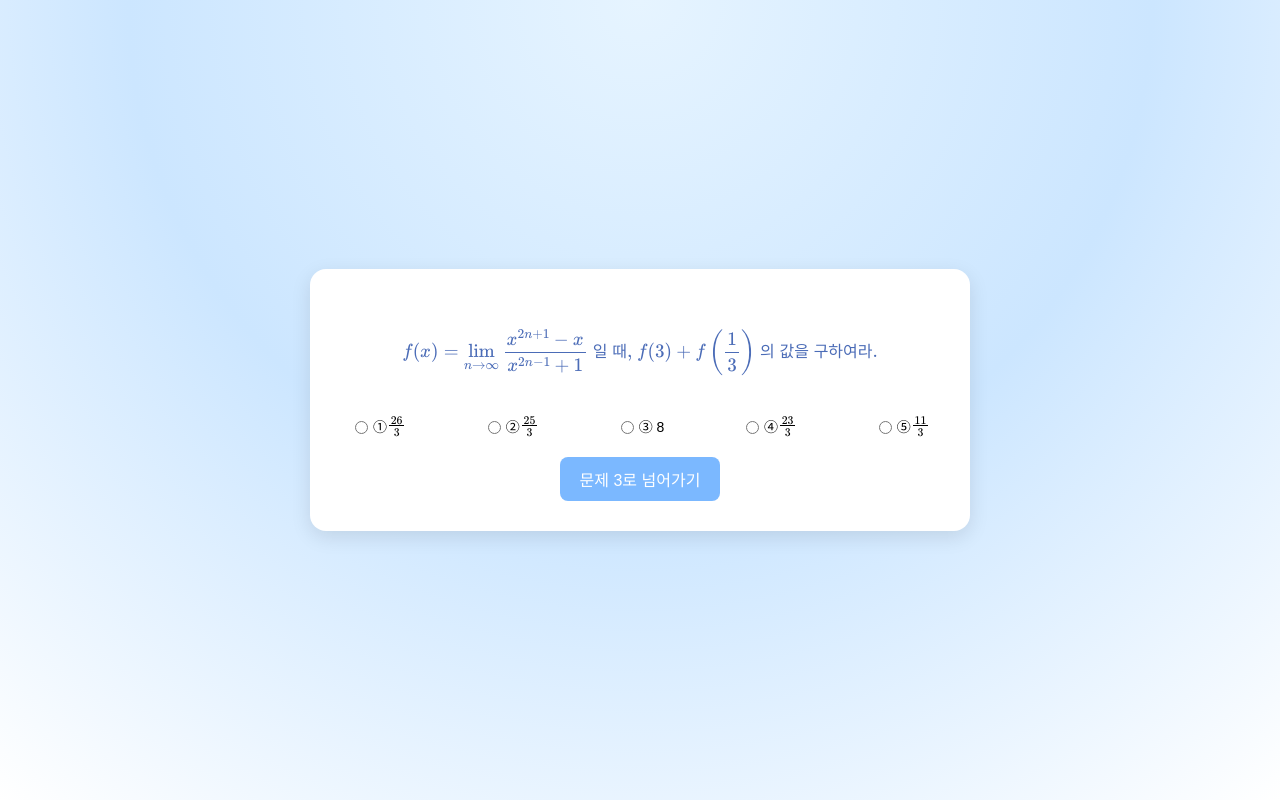
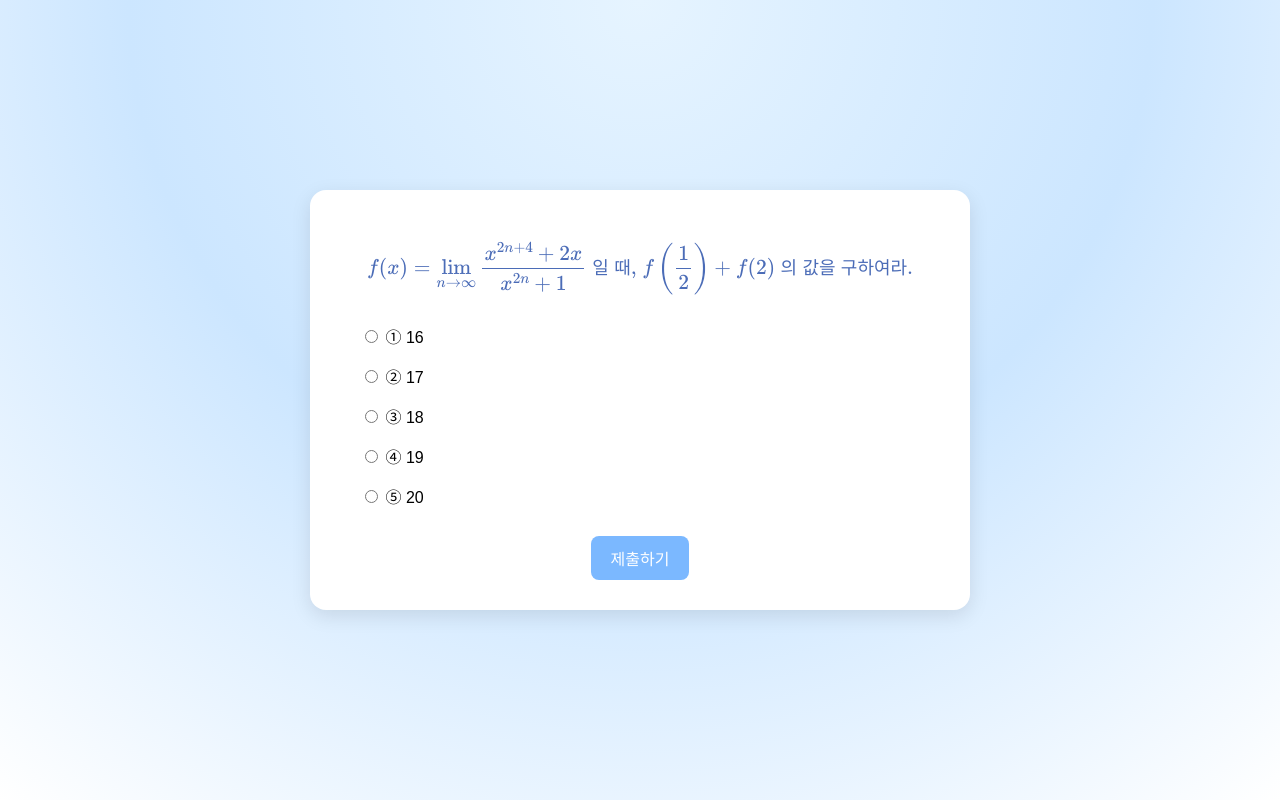
Before and after one commit to sangsang2sang22/oh_no, a plain HTML site: page calculus.html in a window 1280 px wide. Drawn offline with nearby package versions, Linux system fonts and the light colour scheme.

Commit message:
no message

```diff
--- a/calculus.html
+++ b/calculus.html
@@ -24,38 +24,33 @@
       text-align: center;
       width: 90%;
       max-width: 600px;
+      max-height: 600px;
+      overflow-y: auto;
+      word-wrap: break-word;
     }
 
     h1 {
       color: #4b6cb7;
-      font-size: 16px;
+      font-size: 18px;
       margin-bottom: 20px;
-      line-height: 1.6;
-    }
-
-    .math-question {
-      font-size: 1em;
-      text-align: center;
-      overflow-x: auto;
-      white-space: nowrap;
+      white-space: nowrap; /* 문제 설명을 한 줄로 유지 */
+      word-wrap: break-word;
+      line-height: 1.5; /* 라인 높이를 적당하게 설정 */
+      text-align: center; /* 중앙 정렬 */
     }
 
     .options {
       display: flex;
-      justify-content: space-between;
-      width: 100%;
-      text-align: left;
+      flex-direction: column; /* 세로로 나열 */
+      align-items: flex-start; /* 왼쪽 정렬 */
+      margin-top: 20px;
+      padding-left: 20px; /* 왼쪽 여백 */
     }
 
-    .option-item {
-      display: flex;
-      align-items: center;
-      margin: 0 10px;
-      font-size: 14px;
-    }
-
-    .option-item input {
-      margin-right: 5px;
+    label {
+      font-size: 16px;
+      cursor: pointer;
+      margin: 8px 0; /* 문항 사이 간격 */
     }
 
     button {
@@ -72,28 +67,23 @@
     button:hover {
       background-color: #569ee7;
     }
-
-    .mjx-container {
-      display: flex !important;
-      justify-content: center !important;
-    }
   </style>
 </head>
 <body>
   <div class="box">
     <h1>
-      <div class="math-question">
-        \[ f(x) = \lim_{n \to \infty} \frac{x^{2n+1} - x}{x^{2n-1} + 1} \text{ 일 때, } f(3) + f\left(\frac{1}{3}\right) \text{ 의 값을 구하여라.} \]
-      </div>
+      \[
+      f(x) = \lim_{n \to \infty} \frac{x^{2n+4} + 2x}{x^{2n} + 1} \text{ 일 때,} \ f\left(\frac{1}{2}\right) + f(2) \text{ 의 값을 구하여라.}
+      \]
     </h1>
     <div class="options">
-      <div class="option-item"><input type="radio" name="answer" value="1"> ① \( \frac{26}{3} \)</div>
-      <div class="option-item"><input type="radio" name="answer" value="2"> ② \( \frac{25}{3} \)</div>
-      <div class="option-item"><input type="radio" name="answer" value="3"> ③ 8</div>
-      <div class="option-item"><input type="radio" name="answer" value="4"> ④ \( \frac{23}{3} \)</div>
-      <div class="option-item"><input type="radio" name="answer" value="5"> ⑤ \( \frac{11}{3} \)</div>
+      <label><input type="radio" name="answer" value="16"> ① 16</label>
+      <label><input type="radio" name="answer" value="17"> ② 17</label>
+      <label><input type="radio" name="answer" value="18"> ③ 18</label>
+      <label><input type="radio" name="answer" value="19"> ④ 19</label>
+      <label><input type="radio" name="answer" value="20"> ⑤ 20</label>
     </div>
-    <button onclick="moveToProblem3()">문제 3로 넘어가기</button>
+    <button onclick="moveToNext()">제출하기</button>
   </div>
 
   <script>
@@ -104,10 +94,13 @@
       return;
     }
 
+    console.log("선택한 값:", selected.value); // 선택된 값 확인
+
     // 선택한 답을 localStorage에 저장
     localStorage.setItem("calculusScore", selected.value);
 
-      // 문제 3로 이동
+    // 다음 문제로 이동
+    console.log("다음 페이지로 이동합니다.");
     window.location = 'calc3.html';
   }
 </script>
```
Also changed, not shown: result.html (+14 -3 lines). Lines whose indentation alone changed are shown as unchanged.
